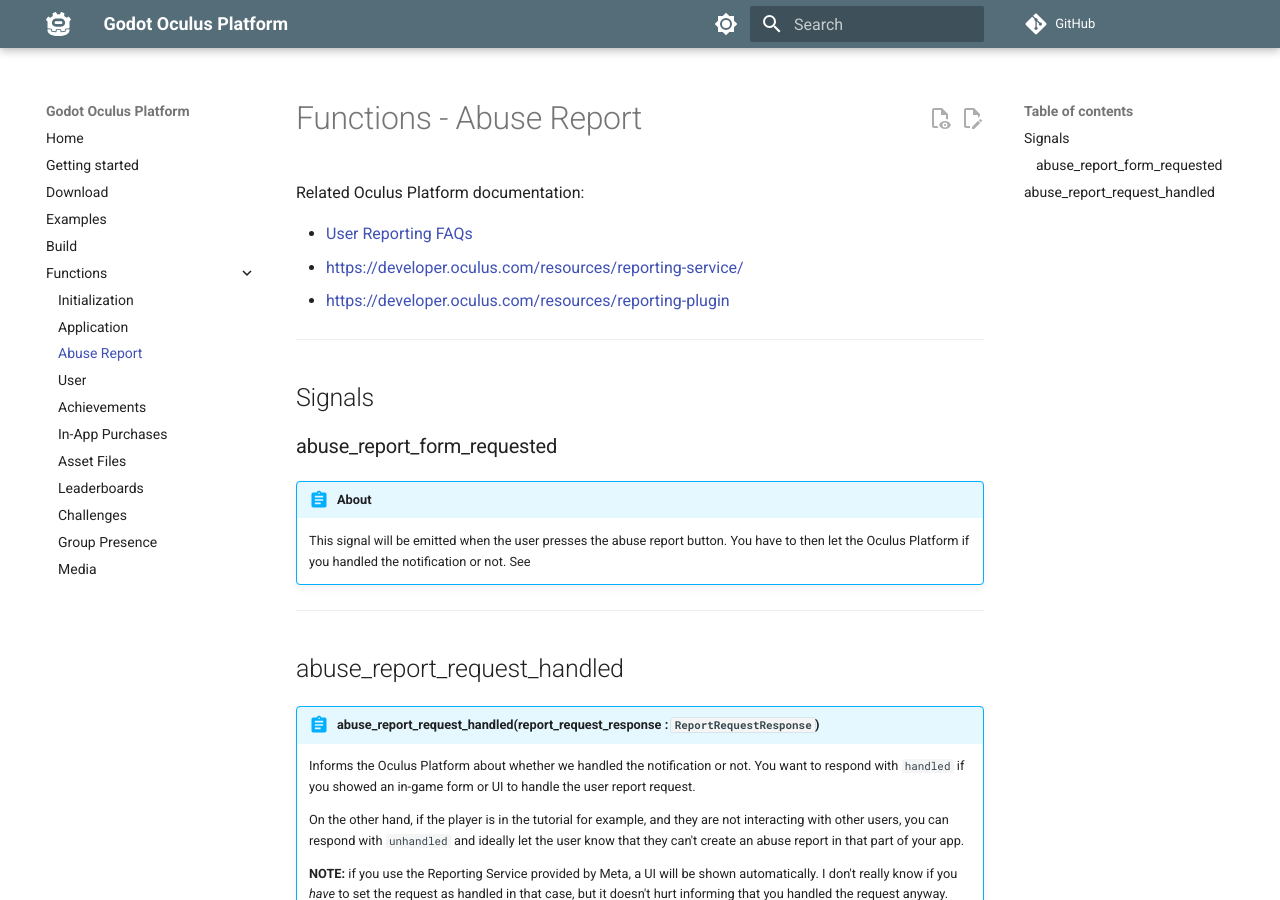
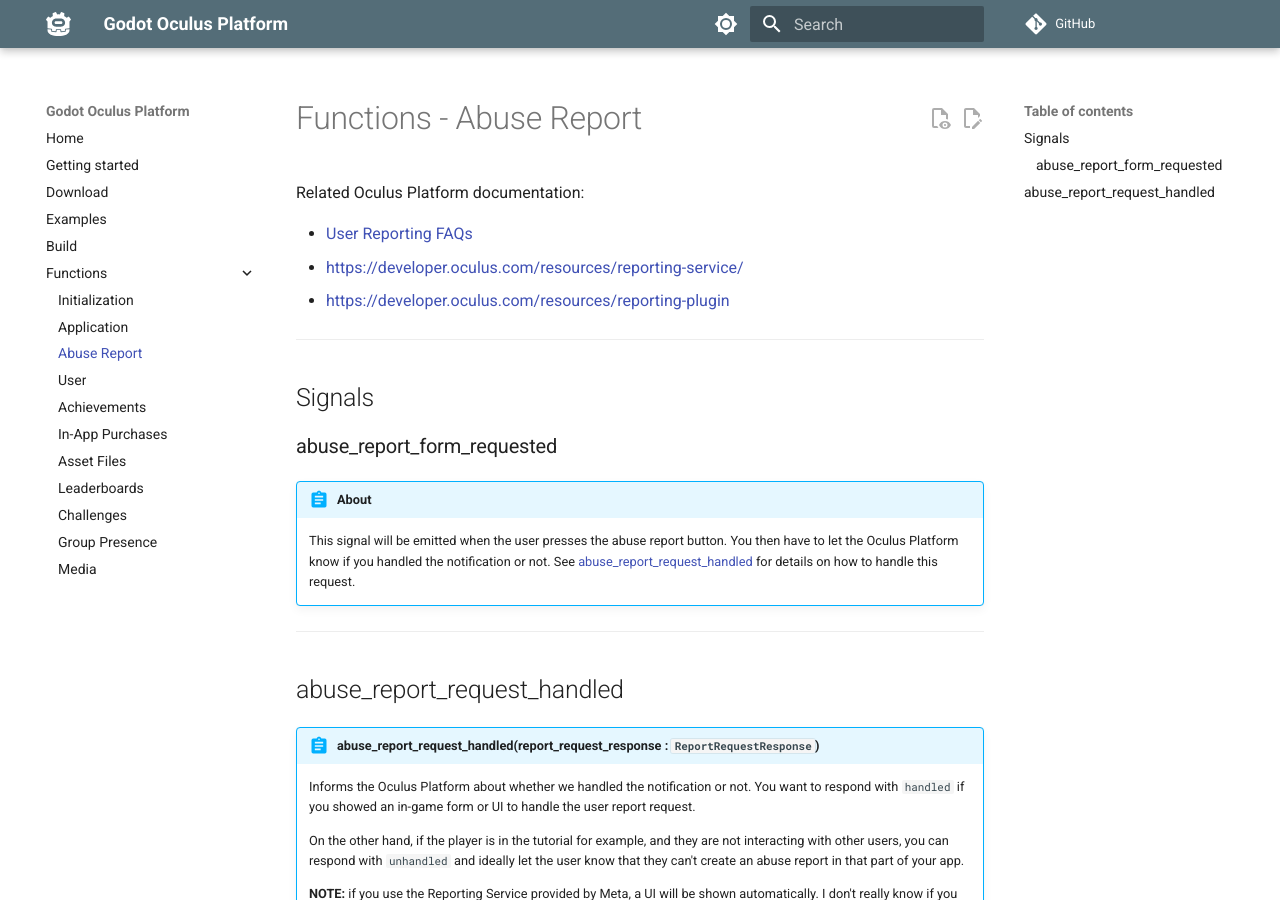
Before and after one commit to decacis/godot_oculus_platform, an MkDocs documentation site: the page built from docs/functions/abuse-report.md, in a window 1280 px wide and 900 px high. Built offline with MkDocs 1.6.1 and Material for MkDocs 9.7.7, drawn with Linux system fonts in a browser that asks for light colours; comment, search, counter and statistics services are not loaded.

Commit message:
Fixing abuse_report_form_requested signal desc

```diff
--- a/docs/functions/abuse-report.md
+++ b/docs/functions/abuse-report.md
@@ -11,7 +11,8 @@
 ### abuse_report_form_requested
 //// admonition | About
     type: abstract
-This signal will be emitted when the user presses the abuse report button. You have to then let the Oculus Platform if you handled the notification or not. See
+
+This signal will be emitted when the user presses the abuse report button. You then have to let the Oculus Platform know if you handled the notification or not. See [abuse_report_request_handled](#abuse_report_request_handled) for details on how to handle this request.
 ////
 
 ------
```
